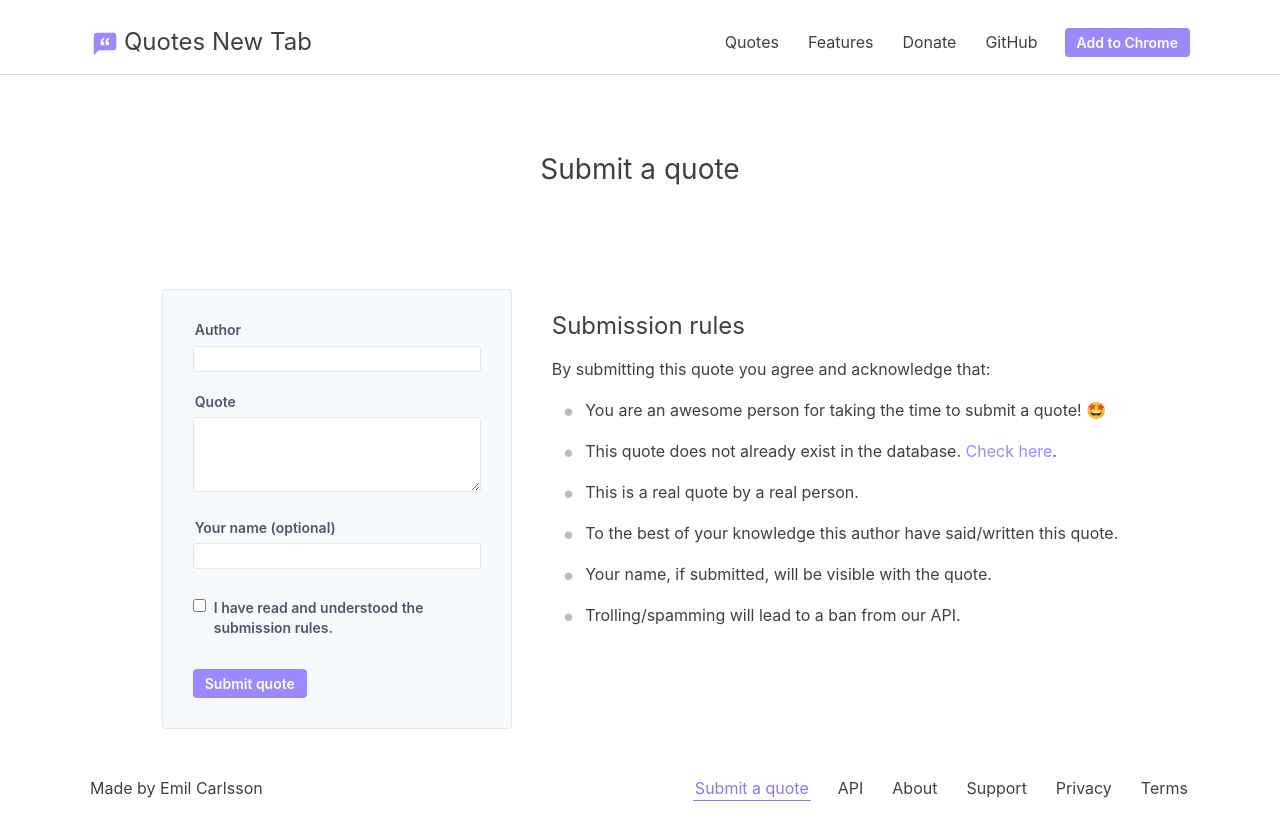
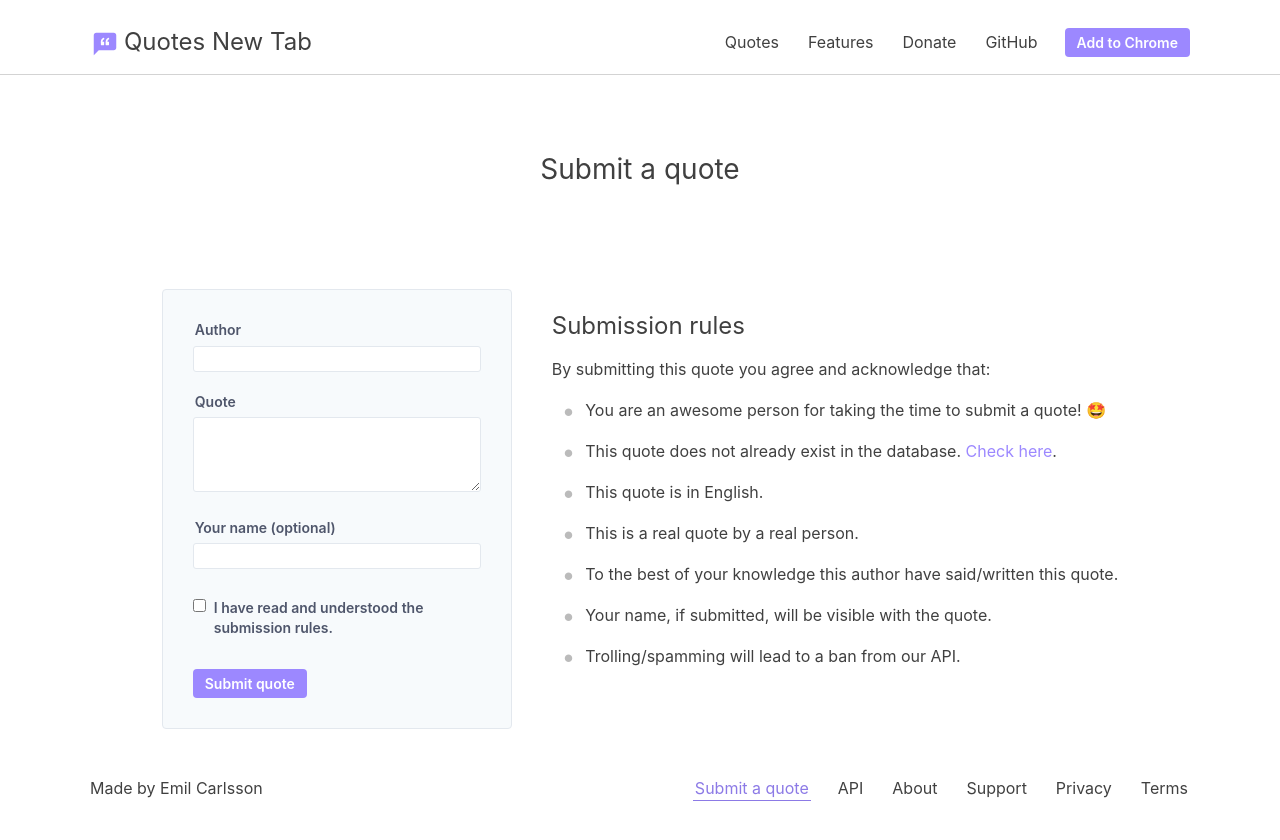
Before and after one commit to quotesnewtab/www, a Vue app: page /submit in a window 1280 px wide. Shown: the top 840 px of the page. Built offline with nearby package versions, Linux system fonts and the light colour scheme; what vue-eva-icons, vue-scrollactive would draw is missing.

Commit message:
:pencil2: Add submission rule

```diff
--- a/src/views/Submit.vue
+++ b/src/views/Submit.vue
@@ -11,6 +11,7 @@
           <ul>
             <li>You are an awesome person for taking the time to submit a quote! 🤩</li>
             <li>This quote does not already exist in the database. <router-link to="/quotes">Check here</router-link>.</li>
+            <li>This quote is in English.</li>
             <li>This is a real quote by a real person.</li>
             <li>To the best of your knowledge this author have said/written this quote.</li>
             <li>Your name, if submitted, will be visible with the quote.</li>
```
